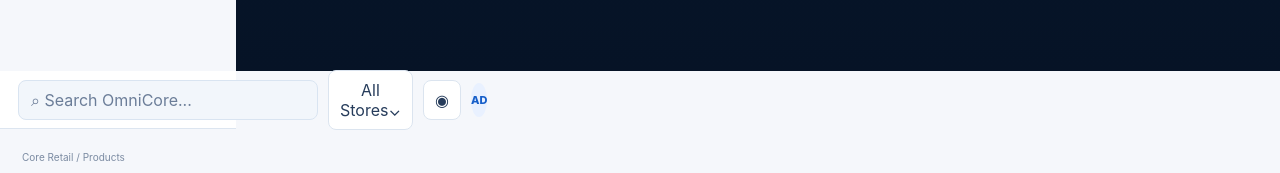
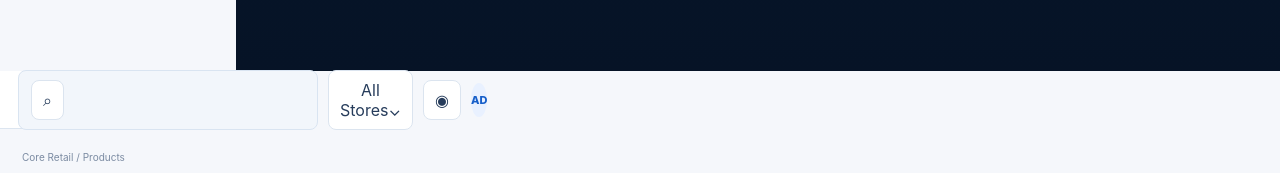
Before and after one commit to franklinajithan/omnicore-retail-platform, a Next.js app in the folder apps/web/: page /products in a window 1280 px wide. Shown: the part 729-902 px from the top of the page. Built offline with nearby package versions, Linux system fonts and the light colour scheme.

Commit message:
Apply global expanding search to Products

```diff
--- a/apps/web/app/products/page.tsx
+++ b/apps/web/app/products/page.tsx
@@ -1,5 +1,5 @@
 'use client';
-import {useMemo,useState} from 'react';
+import {useEffect,useMemo,useRef,useState} from 'react';
 import Link from 'next/link';
 type Product={itemCode:string,name:string,alt:string,barcode:string,category:string,supplier:string,cost:number,retail:number,stock:number,status:'Active'|'Low stock'|'Out of stock'};
 const products:Product[]=[
@@ -11,9 +11,9 @@ const products:Product[]=[
 {itemCode:'18420',name:'TYMBARK JABLKO MIENTA 1L',alt:'Apple & mint drink',barcode:'5900334018420',category:'Beverages',supplier:'Bestway',cost:.88,retail:1.69,stock:64,status:'Active'},
 {itemCode:'1354',name:'CARNATI PICANTI',alt:'Spicy sausages',barcode:'5900000013548',category:'Meat',supplier:'Marion Trading',cost:4.12,retail:6.49,stock:21,status:'Active'},
 {itemCode:'1805',name:'CIOLAN AFUMAT',alt:'Smoked pork knuckle',barcode:'5900000018055',category:'Meat',supplier:'Marion Trading',cost:3.76,retail:5.99,stock:9,status:'Active'}];
-export default function Products(){const[menuOpen,setMenuOpen]=useState(false);const[q,setQ]=useState('');const[status,setStatus]=useState('All');const[selected,setSelected]=useState<Product|null>(null);const filtered=useMemo(()=>products.filter(p=>(status==='All'||p.status===status)&&((p.itemCode+' '+p.name+' '+p.alt+' '+p.barcode+' '+p.supplier).toLowerCase().includes(q.toLowerCase()))),[q,status]);return <div className="productApp"><div className={menuOpen?"drawerBackdrop open":"drawerBackdrop"} onClick={()=>setMenuOpen(false)}/>
+export default function Products(){const[menuOpen,setMenuOpen]=useState(false);const[globalSearchOpen,setGlobalSearchOpen]=useState(false);const globalSearchRef=useRef<HTMLDivElement>(null);const globalInputRef=useRef<HTMLInputElement>(null);useEffect(()=>{if(globalSearchOpen)globalInputRef.current?.focus()},[globalSearchOpen]);useEffect(()=>{const close=(e:PointerEvent)=>{if(globalSearchOpen&&globalSearchRef.current&&!globalSearchRef.current.contains(e.target as Node))setGlobalSearchOpen(false)};document.addEventListener('pointerdown',close);return()=>document.removeEventListener('pointerdown',close)},[globalSearchOpen]);const[q,setQ]=useState('');const[status,setStatus]=useState('All');const[selected,setSelected]=useState<Product|null>(null);const filtered=useMemo(()=>products.filter(p=>(status==='All'||p.status===status)&&((p.itemCode+' '+p.name+' '+p.alt+' '+p.barcode+' '+p.supplier).toLowerCase().includes(q.toLowerCase()))),[q,status]);return <div className="productApp"><div className={menuOpen?"drawerBackdrop open":"drawerBackdrop"} onClick={()=>setMenuOpen(false)}/>
 <aside className={menuOpen?"productSide open":"productSide"}><button className="drawerClose" onClick={()=>setMenuOpen(false)}>×</button><Link href="/" className="pBrand"><span className="logoMark"><img src="/EE8811F8-FC53-4FA4-81E3-3E5B28F44B0F.png" alt="OmniCore"/></span><div><b>OmniCore</b><small>Retail Operating System</small></div></Link><Link href="/" className="pNav">⌂ Dashboard</Link><div className="pGroup">CORE RETAIL</div><div className="pNav active">▣ Products</div><div className="pNav">⌘ Categories</div><div className="pNav">£ Pricing</div><div className="pNav">▥ Barcodes & EANs</div><div className="pNav">◇ Product Passport</div><div className="pGroup">SUPPLY CHAIN</div><div className="pNav">⇄ Suppliers</div><div className="pNav">☷ Purchasing</div><div className="pNav">▤ Deliveries</div><div className="pGroup">INVENTORY</div><div className="pNav">▦ Stock & Inventory</div><div className="pNav">⌗ Stocktake (HHU)</div></aside>
-<main className="productMain"><header className="pTop"><button className="productMenuButton" onClick={()=>setMenuOpen(true)}>☰</button><Link href="/" className="pMobileLogo logoMark"><img src="/EE8811F8-FC53-4FA4-81E3-3E5B28F44B0F.png" alt="OmniCore"/></Link><div className="pGlobal">⌕ Search OmniCore...</div><button>All Stores⌄</button><button>◉</button><div className="avatar">AD</div></header><div className="pContent">
+<main className="productMain"><header className="pTop"><button className="productMenuButton" onClick={()=>setMenuOpen(true)}>☰</button><Link href="/" className="pMobileLogo logoMark"><img src="/EE8811F8-FC53-4FA4-81E3-3E5B28F44B0F.png" alt="OmniCore"/></Link><div ref={globalSearchRef} className={globalSearchOpen?"pGlobal globalOpen":"pGlobal"}><button className="pSearchTrigger" onClick={()=>setGlobalSearchOpen(true)}>⌕</button>{globalSearchOpen&&<input ref={globalInputRef} className="pGlobalInput" placeholder="Search OmniCore..." />}</div><button>All Stores⌄</button><button>◉</button><div className="avatar">AD</div></header><div className="pContent">
 <div className="pTitle"><div><div className="crumb">Core Retail / Products</div><h1>Products</h1><p>Search, govern and resolve exceptions across the global product catalogue.</p></div><div className="pActions"><button>⇧ Import</button><button>⇩ Export</button><button className="primary">＋ Add Product</button></div></div>
 <section className="pStats"><div><span>Total Products</span><b>1,284,692</b><small>↑ 124 this month</small></div><div><span>Active</span><b>1,241,903</b><small>95.6% of catalogue</small></div><div><span>Needs Attention</span><b>8,421</b><small className="warn">Needs attention</small></div><div><span>Missing EAN</span><b>4,921</b><small>Review records</small></div><div><span>Possible Duplicates</span><b>2,184</b><small className="bad">Resolve matches</small></div></section>
 <section className="catalog"><div className="catalogHead"><div className="productSearch">⌕ <input value={q} onChange={e=>setQ(e.target.value)} placeholder="Search 1,284,692 products · item code, EAN, supplier code, name..."/></div><div className="quickViews"><button>All Products</button><button>Issues 8,421</button><button>Duplicates 2,184</button><button>Missing Data 4,921</button></div><select value={status} onChange={e=>setStatus(e.target.value)}><option>All</option><option>Active</option><option>Low stock</option><option>Out of stock</option></select><button>Category⌄</button><button>Supplier⌄</button><button>More filters</button><button className="scanBtn">⌗ Scan</button></div>
```
